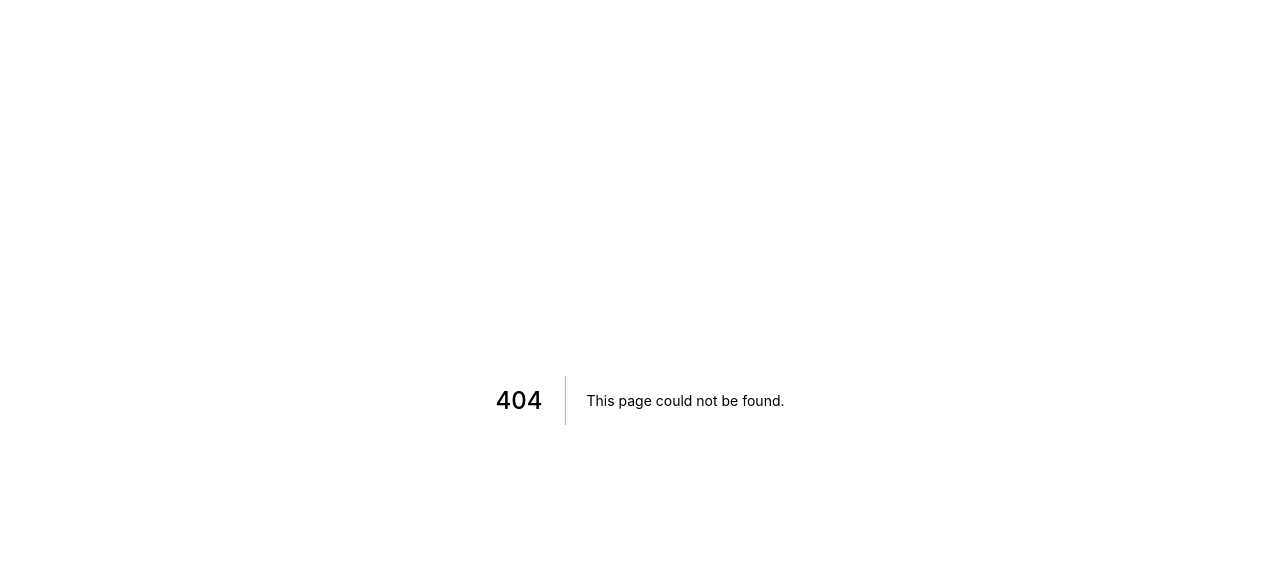
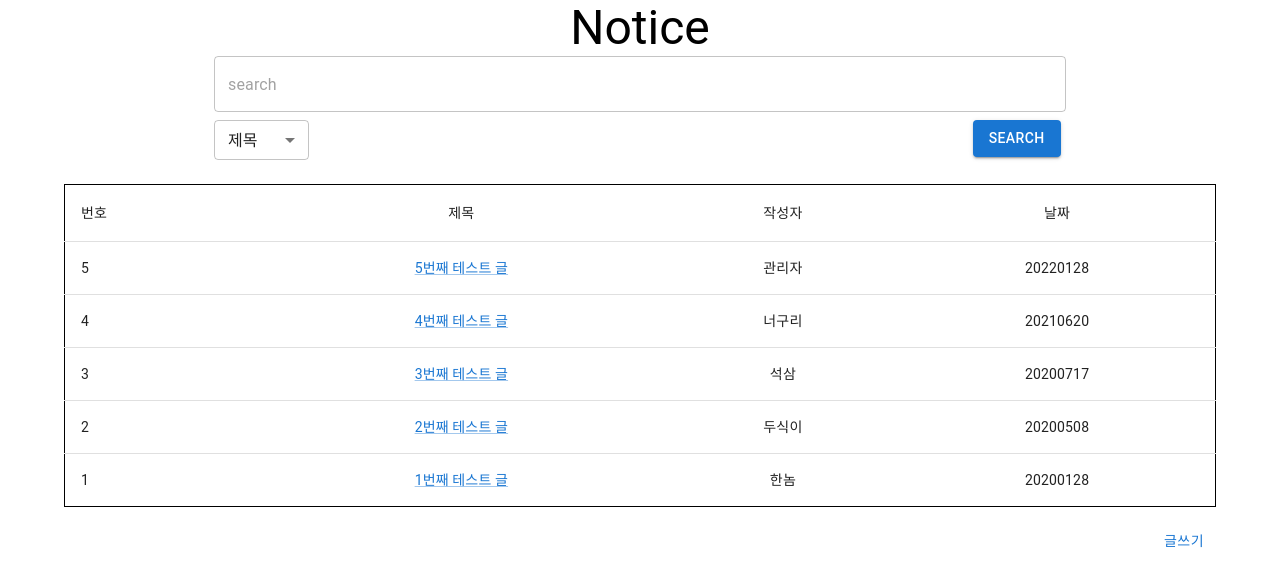
Before and after one commit to Customlms/Frontend, a Next.js app: page /notice in a window 1280 px wide. Before the commit this address had no page. Shown: the top 586 px of the page. Built offline with nearby package versions, Linux system fonts and the light colour scheme.

Commit message:
Feat#9 공지사항 화면 구현

```diff
--- /dev/null
+++ b/pages/notice/index.tsx
@@ -0,0 +1,108 @@
+import * as React from 'react';
+import { Typography, Button, TextField, FormControl, Grid, Link } from "@mui/material";
+import { Container, Box } from "@mui/material";
+import { Select, MenuItem } from "@mui/material"
+import { Table, TableBody, TableCell, TableContainer, TableHead, TableRow, Paper } from "@mui/material";
+import Router from "next/router";
+
+
+const noticeClick = () => {
+    Router.push("/#");
+}
+
+function createData(
+    number: number,
+    title: string,
+    writer: string,
+    date: number) {
+    return { number, title, writer, date };
+}
+
+const rows = [
+    createData(5, '5번째 테스트 글', '관리자', 20220128),
+    createData(4, '4번째 테스트 글', '너구리', 20210620),
+    createData(3, '3번째 테스트 글', '석삼', 20200717),
+    createData(2, '2번째 테스트 글', '두식이', 20200508),
+    createData(1, '1번째 테스트 글', '한놈', 20200128),
+];
+
+export default function notice() {
+
+    const [name, setName] = React.useState(''); //text값을 '' 공백으로 처리
+
+    const handleChange = (e: { target: { value: React.SetStateAction<string>; }; }) => {
+        setName(e.target.value);
+    };
+
+    return (
+        <Container>
+            <Container maxWidth="md">
+                <Box
+                    sx={{
+                        mb: 1,
+                        display: 'flex',
+                        flexDirection: 'column',
+                        alignItems: 'center'
+                    }}>
+                    <Typography component="h1" variant="h3">Notice</Typography>
+                    <TextField id="searchNotice" variant="outlined" placeholder="search" fullWidth></TextField>
+                </Box>
+                <Box>
+                    <FormControl // 제목 작성자 select form
+                        size="small"
+                        sx={{
+                            width: 1 / 9,
+                            mb: 3,
+                            mr: 83 // 수정 필요
+                        }}>
+                        <Select
+                            id='selectType'
+                            defaultValue={'title'} // Value 설정 시 select가 안됨
+                            onChange={handleChange}
+                        >
+                            <MenuItem value="title">제목</MenuItem>
+                            <MenuItem value="writer">작성자</MenuItem>
+                        </Select>
+                    </FormControl>
+                    <Button variant="contained">Search</Button>
+                </Box>
+            </Container>
+
+            <TableContainer>
+                <Table sx={{ border: 1 }} aria-label="simple table">
+                    <TableHead>
+                        <TableRow>
+                            <TableCell>번호</TableCell>
+                            <TableCell align="center">제목</TableCell>
+                            <TableCell align="center">작성자</TableCell>
+                            <TableCell align="center">날짜</TableCell>
+                        </TableRow>
+                    </TableHead>
+                    <TableBody>
+                        {rows.map((row) => (
+                            <TableRow
+                                key={row.number}
+                                sx={{ '&:last-child td, &:last-child th': { border: 0 } }}
+                            >
+                                <TableCell component="th" scope="row">
+                                    {row.number}
+                                </TableCell>
+                                <TableCell align="center" onClick={noticeClick}>
+                                    <Link>{row.title}</Link></TableCell>
+                                <TableCell align="center">{row.writer}</TableCell>
+                                <TableCell align="center">{row.date}</TableCell>
+                            </TableRow>
+                        ))}
+                    </TableBody>
+                </Table>
+            </TableContainer>
+            <Grid container>
+                <Grid item xs>
+            </Grid>
+                <Grid item marginTop={2}>
+                <Button id = "writing" href = "/notice/writing">글쓰기</Button>
+                </Grid>
+            </Grid>
+        </Container>
+    )
+}
```
Also changed, not shown: pages/notice/writing.tsx (added, +38 -0 lines), main/initialscreen.tsx (deleted).
